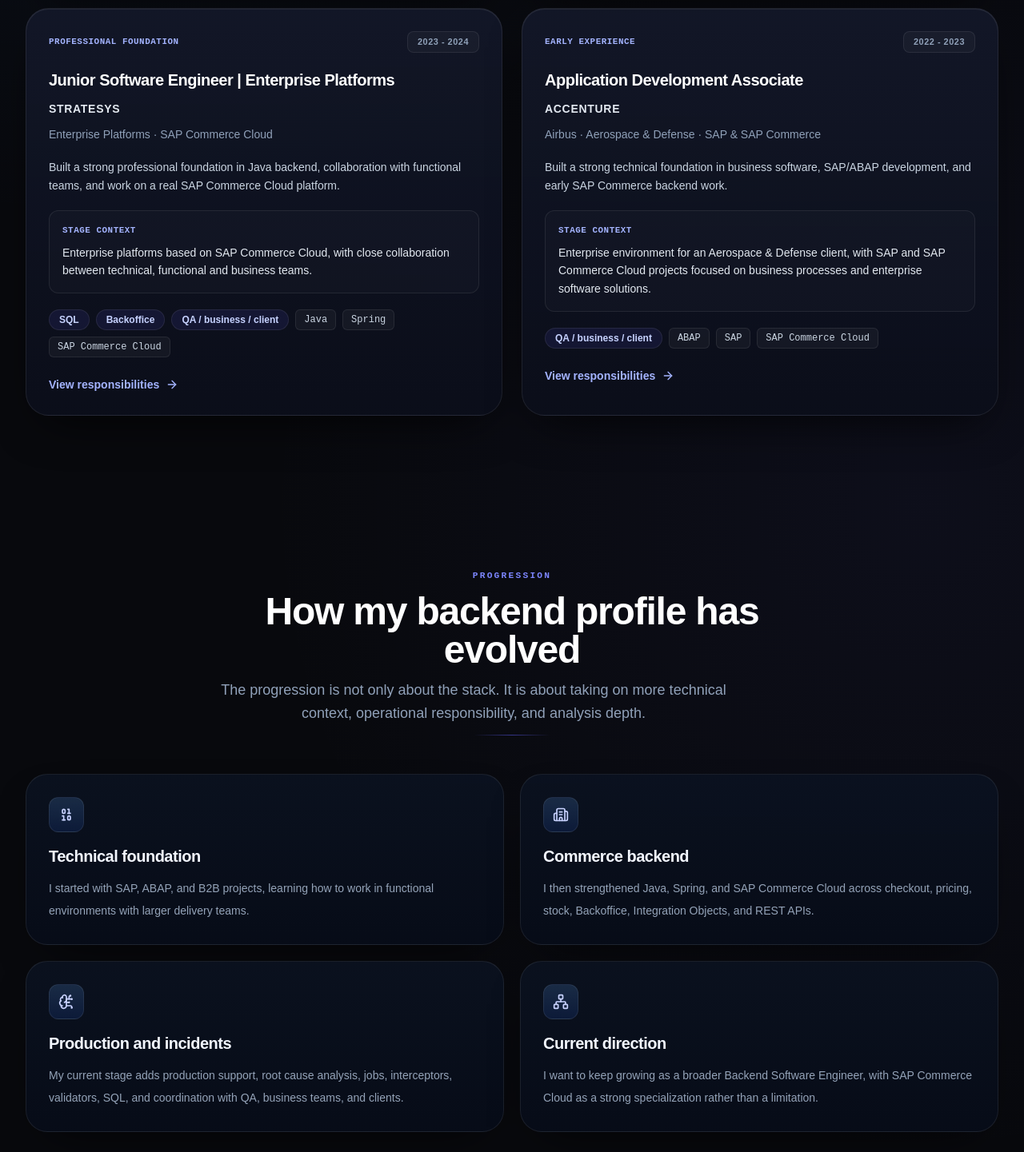
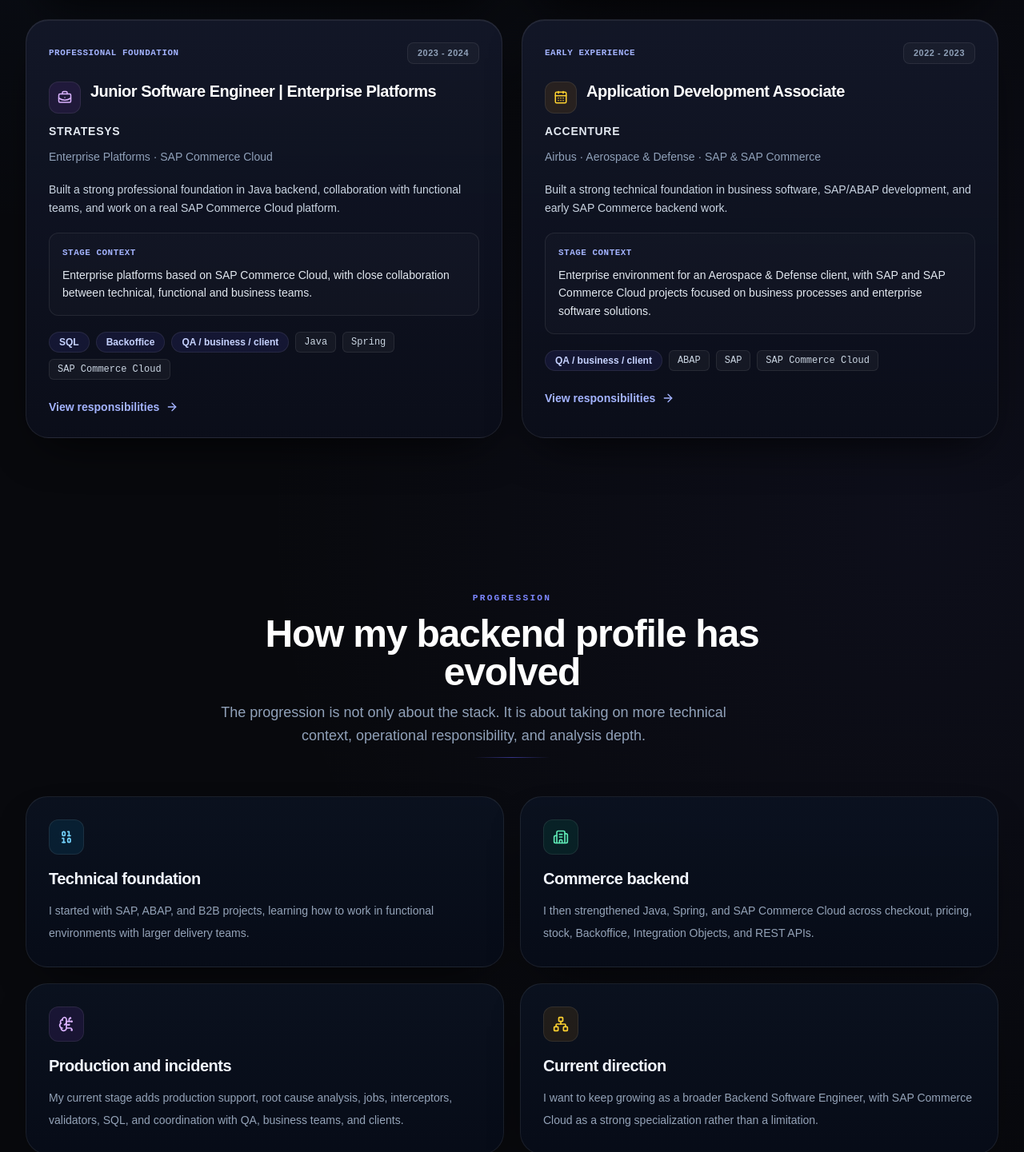
Before and after one commit to javisl99/portfolio, a Next.js app: page /en/experience in a window 1280 px wide. Shown: the part 1435-2876 px from the top of the page at 80% size. Built offline with nearby package versions, Linux system fonts and the light colour scheme.

Commit message:
style: add colorful icon accents across pages

```diff
--- a/app/(site)/[locale]/contact/page.tsx
+++ b/app/(site)/[locale]/contact/page.tsx
@@ -16,6 +16,16 @@
 
 const channelIcons = [Mail, LinkedinIcon, FileDown] as const;
 const fitIcons = [ServerCog, ShieldCheck, Blocks] as const;
+const channelAccentStyles = [
+  "border-sky-400/25 bg-sky-500/10 text-sky-300",
+  "border-blue-400/25 bg-blue-500/10 text-blue-300",
+  "border-amber-400/25 bg-amber-500/10 text-amber-300",
+] as const;
+const fitAccentStyles = [
+  "border-emerald-400/25 bg-emerald-500/10 text-emerald-300",
+  "border-purple-400/25 bg-purple-500/10 text-purple-300",
+  "border-sky-400/25 bg-sky-500/10 text-sky-300",
+] as const;
 
 export async function generateMetadata({
   params,
@@ -145,7 +155,7 @@
                 key={item.label}
               >
                 <div>
-                  <div className="flex h-11 w-11 items-center justify-center rounded-xl border border-white/10 bg-white/[0.04] text-indigo-300 transition duration-300 group-hover:border-indigo-400/30 group-hover:bg-indigo-500/15 group-hover:text-white motion-reduce:transition-none">
+                  <div className={`flex h-11 w-11 items-center justify-center rounded-xl border transition duration-300 group-hover:brightness-125 motion-reduce:transition-none ${channelAccentStyles[index % channelAccentStyles.length]}`}>
                     <Icon className="h-5 w-5" />
                   </div>
                   <div className="flex flex-1 flex-col">
@@ -209,7 +219,7 @@
                 className="group rounded-2xl border border-white/8 bg-gradient-to-b from-[#14192b]/80 to-[#0c0f1c]/95 p-5 text-left shadow-[inset_0_1px_0_rgba(255,255,255,0.08),0_20px_45px_-20px_rgba(0,0,0,0.85)] transition duration-300 hover:-translate-y-1 hover:border-indigo-400/35 hover:shadow-[0_20px_50px_-20px_rgba(99,102,241,0.25)] motion-reduce:transform-none motion-reduce:transition-none"
                 key={card.title}
               >
-                <div className="flex h-10 w-10 items-center justify-center rounded-xl border border-white/8 bg-white/[0.04] text-indigo-300 transition duration-300 group-hover:border-indigo-400/30 group-hover:bg-indigo-500/15 group-hover:text-white motion-reduce:transition-none">
+                <div className={`flex h-10 w-10 items-center justify-center rounded-xl border transition duration-300 group-hover:brightness-125 motion-reduce:transition-none ${fitAccentStyles[index % fitAccentStyles.length]}`}>
                   <Icon className="h-4 w-4" />
                 </div>
                 <h3 className="mt-4 text-base font-black tracking-tight text-white">{card.title}</h3>
--- a/components/sections/ai-assisted-section.tsx
+++ b/components/sections/ai-assisted-section.tsx
@@ -5,6 +5,12 @@
 import type { Locale } from "@/lib/i18n";
 
 const icons = [Search, Wrench, FileText, Bot];
+const accentStyles = [
+  "border-sky-400/25 bg-sky-500/10 text-sky-300",
+  "border-emerald-400/25 bg-emerald-500/10 text-emerald-300",
+  "border-purple-400/25 bg-purple-500/10 text-purple-300",
+  "border-amber-400/25 bg-amber-500/10 text-amber-300",
+] as const;
 
 interface AIAssistedSectionProps {
   locale: Locale;
@@ -65,7 +71,7 @@
                   className="rounded-[1.6rem] border border-line bg-[linear-gradient(180deg,rgba(10,16,31,0.92),rgba(8,13,26,0.96))] p-6 shadow-soft transition duration-200 hover:-translate-y-1 hover:border-accent-soft/35"
                   key={item.title.en}
                 >
-                  <div className="mb-4 inline-flex h-11 w-11 items-center justify-center rounded-xl border border-white/8 bg-[linear-gradient(180deg,rgba(96,165,250,0.18),rgba(129,140,248,0.12))] text-[#d5e2ff]">
+                  <div className={`mb-4 inline-flex h-11 w-11 items-center justify-center rounded-xl border ${accentStyles[index % accentStyles.length]}`}>
                     <Icon className="h-5 w-5" />
                   </div>
                   <h3 className="mb-3 text-lg font-black tracking-tight text-ink">{item.title[locale]}</h3>
--- a/components/sections/experience-snapshot-grid.tsx
+++ b/components/sections/experience-snapshot-grid.tsx
@@ -8,11 +8,20 @@
 import { experienceEntries } from "@/data/experience";
 import type { ExperienceEntry } from "@/data/types";
 import { localizePath, type Locale } from "@/lib/i18n";
+import { cn } from "@/lib/utils";
 
 interface ExperienceSnapshotGridProps {
   locale: Locale;
   variant?: "compact" | "full";
 }
+
+const experienceIcons = [Building2, Layers3, BriefcaseBusiness, CalendarDays] as const;
+const experienceAccentStyles = [
+  "border-sky-400/25 bg-sky-500/10 text-sky-300",
+  "border-emerald-400/25 bg-emerald-500/10 text-emerald-300",
+  "border-purple-400/25 bg-purple-500/10 text-purple-300",
+  "border-amber-400/25 bg-amber-500/10 text-amber-300",
+] as const;
 
 export function ExperienceSnapshotGrid({ locale, variant = "full" }: ExperienceSnapshotGridProps) {
   const [activeEntry, setActiveEntry] = useState<ExperienceEntry | null>(null);
@@ -57,8 +66,10 @@
   if (variant === "compact") {
     return (
       <div className="mx-auto grid max-w-5xl gap-4 md:grid-cols-2 xl:grid-cols-4">
-        {experienceEntries.map((entry) => {
+        {experienceEntries.map((entry, index) => {
           const stageSignals = getStageSignals(entry).slice(0, 3);
+          const Icon = experienceIcons[index % experienceIcons.length];
+          const accent = experienceAccentStyles[index % experienceAccentStyles.length];
 
           return (
             <Link
@@ -71,7 +82,12 @@
                   <p className="font-mono text-[0.65rem] font-bold uppercase tracking-wider text-indigo-300">{entry.badge[locale]}</p>
                   <span className="text-xs font-semibold text-slate-400">{entry.period[locale]}</span>
                 </div>
-                <h3 className="text-lg font-black leading-tight tracking-tight text-white group-hover:text-indigo-200">{entry.company}</h3>
+                <div className="flex items-center gap-3">
+                  <span className={cn("flex h-9 w-9 shrink-0 items-center justify-center rounded-xl border", accent)}>
+                    <Icon className="h-4 w-4" />
+                  </span>
+                  <h3 className="text-lg font-black leading-tight tracking-tight text-white group-hover:text-indigo-200">{entry.company}</h3>
+                </div>
                 <p className="mt-2 text-sm leading-relaxed text-slate-300">{entry.cardImpact[locale]}</p>
                 <div className="mt-4 flex flex-wrap gap-2">
                   {stageSignals.map((item) => (
@@ -95,8 +111,10 @@
   return (
     <>
       <div className="grid gap-6 md:grid-cols-2">
-        {experienceEntries.map((entry) => {
+        {experienceEntries.map((entry, index) => {
           const stageSignals = getStageSignals(entry).slice(0, 3);
+          const Icon = experienceIcons[index % experienceIcons.length];
+          const accent = experienceAccentStyles[index % experienceAccentStyles.length];
 
           return (
             <article
@@ -111,7 +129,12 @@
               </div>
 
               <div className="space-y-3">
-                <h3 className="text-xl font-black tracking-tight text-white">{entry.title[locale]}</h3>
+                <div className="flex items-start gap-3">
+                  <span className={cn("mt-0.5 flex h-10 w-10 shrink-0 items-center justify-center rounded-xl border", accent)}>
+                    <Icon className="h-4.5 w-4.5" />
+                  </span>
+                  <h3 className="text-xl font-black tracking-tight text-white">{entry.title[locale]}</h3>
+                </div>
                 <p className="text-sm font-semibold uppercase tracking-wider text-slate-200">{entry.company}</p>
                 <p className="text-sm text-slate-400">{entry.subtitle[locale]}</p>
               </div>
--- a/components/sections/professional-value-grid.tsx
+++ b/components/sections/professional-value-grid.tsx
@@ -4,6 +4,12 @@
 import type { Locale } from "@/lib/i18n";
 
 const icons = [Binary, Building2, BrainCircuit, Network];
+const accentStyles = [
+  "border-sky-400/25 bg-sky-500/10 text-sky-300",
+  "border-emerald-400/25 bg-emerald-500/10 text-emerald-300",
+  "border-purple-400/25 bg-purple-500/10 text-purple-300",
+  "border-amber-400/25 bg-amber-500/10 text-amber-300",
+] as const;
 
 export function ProfessionalValueGrid({ items, locale }: { items: CopyCard[]; locale: Locale }) {
   return (
@@ -16,7 +22,7 @@
             className="rounded-[1.7rem] border border-line bg-[linear-gradient(180deg,rgba(11,18,32,0.94),rgba(7,12,24,0.98))] p-6 shadow-soft transition duration-200 hover:-translate-y-1 hover:border-accent-soft/35 sm:p-7"
             key={item.title.en}
           >
-            <div className="mb-4 inline-flex h-11 w-11 items-center justify-center rounded-xl border border-line bg-[linear-gradient(180deg,rgba(96,165,250,0.18),rgba(37,99,235,0.14))] text-[#c8d2ff]">
+            <div className={`mb-4 inline-flex h-11 w-11 items-center justify-center rounded-xl border ${accentStyles[index % accentStyles.length]}`}>
               <Icon className="h-5 w-5" />
             </div>
             <h3 className="mb-3 text-xl font-black tracking-tight text-ink">{item.title[locale]}</h3>
--- a/components/sections/skills-section.tsx
+++ b/components/sections/skills-section.tsx
@@ -6,6 +6,13 @@
 
 const icons = [Braces, Cpu, Cloud, Sparkles, Users];
 const aiIcons = [Search, Wrench, FileText, Bot];
+const accentStyles = [
+  "border-sky-400/25 bg-sky-500/10 text-sky-300",
+  "border-emerald-400/25 bg-emerald-500/10 text-emerald-300",
+  "border-purple-400/25 bg-purple-500/10 text-purple-300",
+  "border-amber-400/25 bg-amber-500/10 text-amber-300",
+  "border-blue-400/25 bg-blue-500/10 text-blue-300",
+] as const;
 
 interface SkillsSectionProps {
   locale: Locale;
@@ -69,7 +76,7 @@
                     className="rounded-[1.6rem] border border-line bg-[linear-gradient(180deg,rgba(11,18,32,0.94),rgba(7,12,24,0.98))] p-6 shadow-soft transition duration-200 hover:-translate-y-1 hover:border-accent-soft/35"
                     key={item.title.en}
                   >
-                    <div className="mb-4 inline-flex h-11 w-11 items-center justify-center rounded-xl border border-line bg-[linear-gradient(180deg,rgba(96,165,250,0.18),rgba(37,99,235,0.14))] text-[#d5e2ff]">
+                    <div className={`mb-4 inline-flex h-11 w-11 items-center justify-center rounded-xl border ${accentStyles[index % accentStyles.length]}`}>
                       <Icon className="h-5 w-5" />
                     </div>
                     <h4 className="mb-3 text-lg font-black tracking-tight text-ink">{item.title[locale]}</h4>
@@ -90,7 +97,7 @@
                 className="rounded-[1.6rem] border border-line bg-[linear-gradient(180deg,rgba(11,18,32,0.94),rgba(7,12,24,0.98))] p-6 shadow-soft transition duration-200 hover:-translate-y-1 hover:border-accent-soft/35"
                 key={category.title.en}
               >
-                <div className="mb-4 inline-flex h-11 w-11 items-center justify-center rounded-xl border border-line bg-[linear-gradient(180deg,rgba(96,165,250,0.18),rgba(37,99,235,0.14))] text-[#d5e2ff]">
+                <div className={`mb-4 inline-flex h-11 w-11 items-center justify-center rounded-xl border ${accentStyles[index % accentStyles.length]}`}>
                   <Icon className="h-5 w-5" />
                 </div>
                 <h3 className="mb-4 text-lg font-black tracking-tight text-ink">{category.title[locale]}</h3>
--- a/components/sections/strength-grid.tsx
+++ b/components/sections/strength-grid.tsx
@@ -5,6 +5,13 @@
 import { cn } from "@/lib/utils";
 
 const icons = [ShieldCheck, Wrench, MessagesSquare, Blocks, BriefcaseBusiness];
+const accentStyles = [
+  "border-sky-400/25 bg-sky-500/10 text-sky-300",
+  "border-emerald-400/25 bg-emerald-500/10 text-emerald-300",
+  "border-purple-400/25 bg-purple-500/10 text-purple-300",
+  "border-amber-400/25 bg-amber-500/10 text-amber-300",
+  "border-blue-400/25 bg-blue-500/10 text-blue-300",
+] as const;
 
 export function StrengthGrid({ items, locale }: { items: CopyCard[]; locale: Locale }) {
   return (
@@ -23,7 +30,7 @@
             )}
             key={item.title.en}
           >
-            <div className="mb-5 inline-flex h-12 w-12 items-center justify-center rounded-xl border border-white/8 bg-[linear-gradient(180deg,rgba(96,165,250,0.18),rgba(129,140,248,0.12))] text-[#d5e2ff]">
+            <div className={`mb-5 inline-flex h-12 w-12 items-center justify-center rounded-xl border ${accentStyles[index % accentStyles.length]}`}>
               <Icon className="h-5 w-5" />
             </div>
             <h3 className="mb-3 text-xl font-black tracking-tight text-ink">{item.title[locale]}</h3>
```
Also changed, not shown: components/sections/project-grid.tsx (+5 -4 lines).
